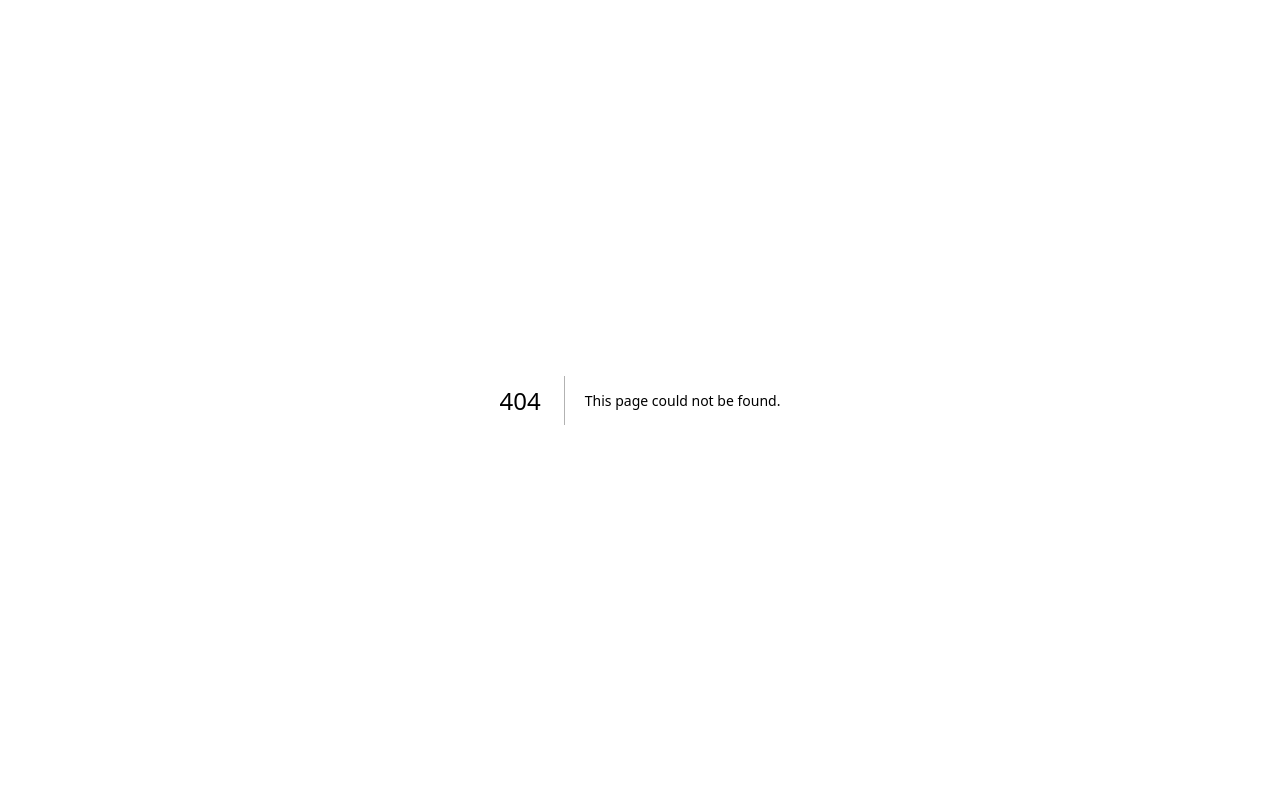
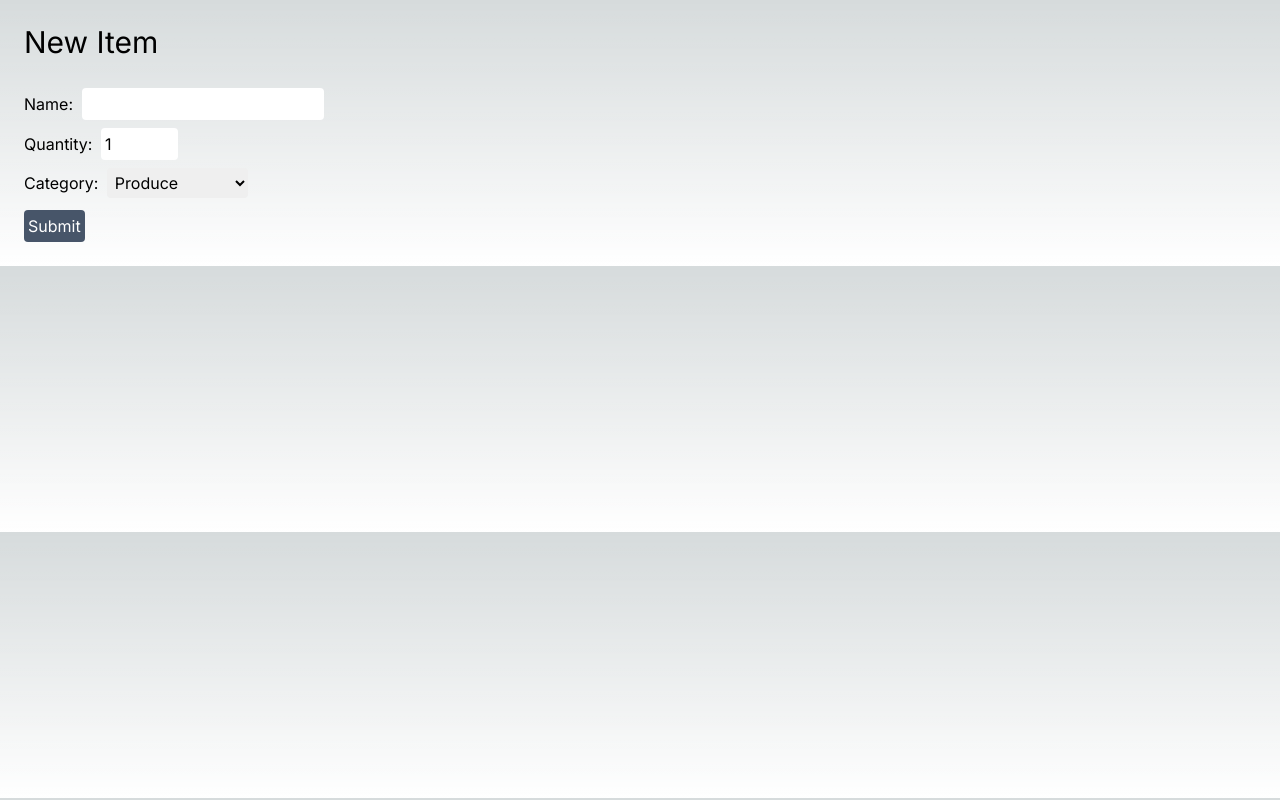
Before and after one commit to Henil-Patel12/cprg306-assignments, a Next.js app: page /week-4 in a window 1280 px wide. Before the commit this address had no page. Built offline with nearby package versions, Linux system fonts and the light colour scheme.

Commit message:
working on week 4

```diff
--- a/app/week-3/item-list.js
+++ b/app/week-3/item-list.js
@@ -1,5 +1,6 @@
 import React from 'react';
 import Item from './item';
+
 
 const ItemList = () => {
     const items = [
--- /dev/null
+++ b/app/week-4/new-item.js
@@ -0,0 +1,49 @@
+'use client'
+
+import { useState } from 'react';
+
+export default function NewItem () {
+    const [name, setName] = useState("");
+    const [quantity, setQuantity] = useState(1);
+    const [category, setCategory] = useState("produce");
+
+    function handleSubmit (event) {
+        event.preventDefault();
+
+        const newItem = { name, quantity, category };
+
+        console.log(newItem);
+
+        alert(`Name: ${name}\nQuantity: ${quantity}\nCategory: ${category}`);
+
+        setName("");
+        setQuantity(1);
+        setCategory("produce");
+
+    }
+
+    return (
+        <form className="p-6">
+            <label>Name: </label>
+            <input className="text-black m-1 p-1 rounded" type="text" value={name} onChange={e => setName(e.target.value)} required/><br/>
+            <label>Quantity: </label>
+            <input className="text-black m-1 p-1 rounded" type="number" value={quantity} min="1" max="99" onChange={e => setQuantity(parseInt(e.target.value))} required/><br/>
+            <label>Category: </label>
+            <select className="text-black m-1 p-1 rounded" value={category} onChange={e => setCategory(e.target.value)}>
+                <option value="produce">Produce</option>
+                <option value="dairy">Dairy</option>
+                <option value="bakery">Bakery</option>
+                <option value="meat">Meat</option>
+                <option value="frozen foods">Frozen Foods</option>
+                <option value="canned goods">Canned Goods</option>
+                <option value="dry goods">Dry goods</option>
+                <option value="beverages">Beverages</option>
+                <option value="snacks">Snacks</option>
+                <option value="household">Household</option>
+                <option value="other">Other</option>
+            </select><br/>
+
+            <button type="submit" onClick={e => handleSubmit(e)} className="text-white rounded bg-slate-600 p-1 mt-2 hover:bg-white hover:text-black">Submit</button>
+        </form>
+    )
+}
--- /dev/null
+++ b/app/week-4/page.js
@@ -0,0 +1,10 @@
+import NewItem from './new-item';
+
+export default function List () {
+    return (
+        <main>
+            <h1 className="text-3xl pl-6 pt-6">New Item</h1>
+            <NewItem/>
+        </main>
+    )
+}
```
Also changed, not shown: package.json (+6 -5 lines), 1 other file (tests, documents, lock files or other folders).
